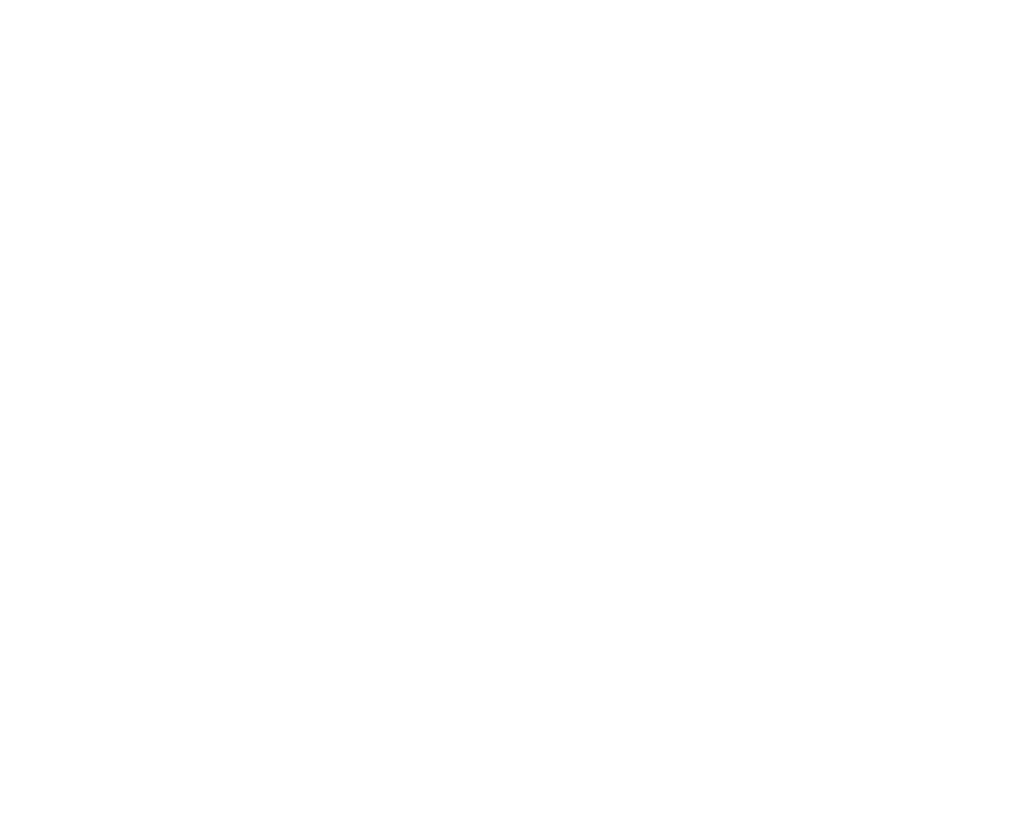
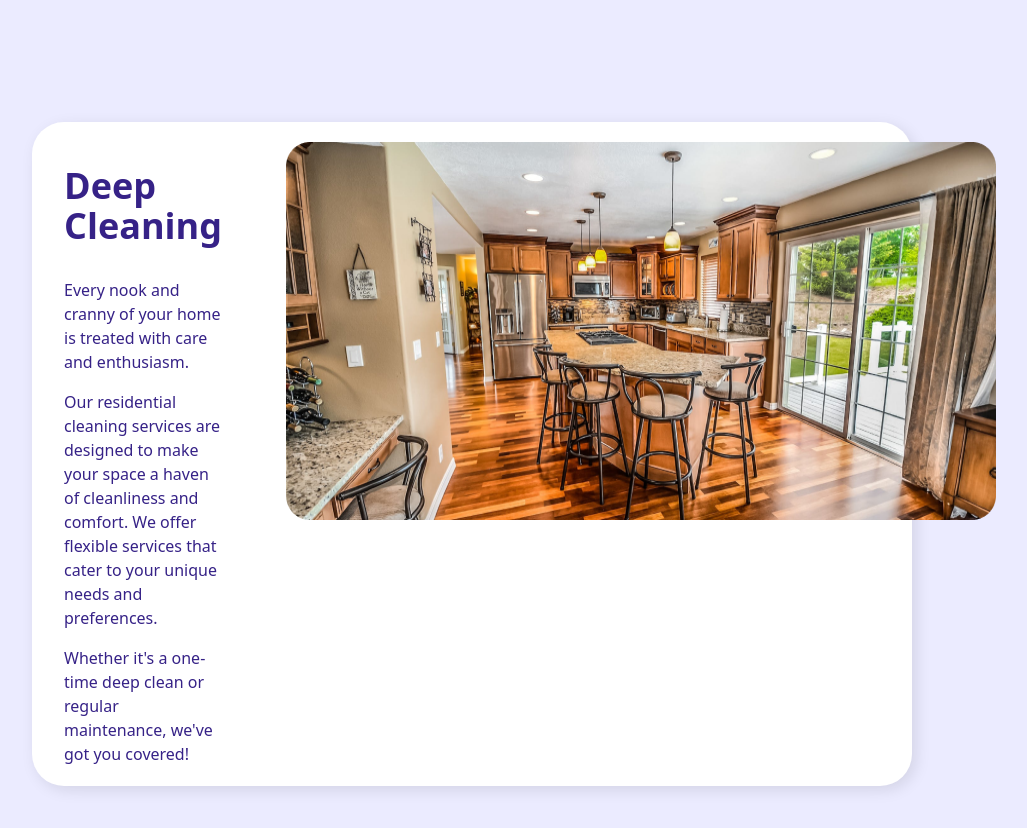
Before and after one commit to Sall99/tuesday-Cleaning-app, a Next.js app: page /residental-cleaning in a window 1280 px wide. Shown: the part 1500-2328 px from the top of the page, without its empty margins (168-1195 px from the left). Before the commit the page ends 1350 px from the top, so only its background shows below. Built offline with nearby package versions, Linux system fonts and the light colour scheme.

Commit message:
add RedisdentialCleaningServices

```diff
--- a/package.json
+++ b/package.json
@@ -32,6 +32,7 @@
     "react-dom": "^18.2.0",
     "react-hook-form": "^7.48.2",
     "react-icons": "^4.11.0",
+    "react-intersection-observer": "^9.5.3",
     "tailwind-merge": "^1.14.0",
     "tailwindcss-animate": "^1.0.7"
   },
--- a/src/app/residental-cleaning/page.tsx
+++ b/src/app/residental-cleaning/page.tsx
@@ -1,6 +1,10 @@
 import React from 'react';
 
-import { CleaningVariety, ShowCase } from '@/components';
+import {
+  CleaningVariety,
+  RedisdentialCleaningServices,
+  ShowCase,
+} from '@/components';
 
 // SHOWCASE TEXT
 const headText =
@@ -32,6 +36,7 @@
         description={description}
         images={images}
       />
+      <RedisdentialCleaningServices />
     </div>
   );
 };
--- a/src/components/index.ts
+++ b/src/components/index.ts
@@ -4,6 +4,7 @@
 import NavBar from './navbar';
 import OurStory from './our-story';
 import OurValues from './our-values';
+import RedisdentialCleaningServices from './redisdential-cleaning-services';
 import ShowCase from './show-case';
 
 export {
@@ -13,5 +14,6 @@
   NavBar,
   OurStory,
   OurValues,
+  RedisdentialCleaningServices,
   ShowCase,
 };
--- a/src/components/our-values/our-values.tsx
+++ b/src/components/our-values/our-values.tsx
@@ -2,6 +2,7 @@
 import { motion, useAnimation } from 'framer-motion';
 import Image from 'next/image';
 import React, { useEffect } from 'react';
+import { useInView } from 'react-intersection-observer';
 
 const cardData = [
   {
@@ -32,19 +33,29 @@
 
 const OurValues = () => {
   const controls = useAnimation();
+  const [ref, inView] = useInView({
+    triggerOnce: true,
+  });
 
   useEffect(() => {
+    if (inView) {
       controls.start((i) => ({
         opacity: 1,
-      transition: { delay: i * 0.3, duration: 0.5, ease: 'easeInOut' },
+        transition: { delay: i * 0.5, duration: 0.5, ease: 'easeInOut' },
       }));
-  }, [controls]);
+    }
+  }, [controls, inView]);
 
   return (
-    <div className='our-values flex bg-gray-500'>
+    <section className='our-values flex bg-gray-500' ref={ref}>
       <div>
         <div className='w-_589 h-_1016 rounded-tr-_64 rounded-r-_64 relative bg-purple-500'>
           <div className='absolute left-1/2 top-1/2 -translate-y-1/2 translate-x-[30%] transform 2xl:translate-x-[10%]'>
+            <motion.div
+              initial={{ opacity: 0, scale: 0.8 }}
+              animate={controls}
+              className='rounded-_32 overflow-hidden'
+            >
               <div className='w-_302 h-_440  2xl:w-_370 2xl:h-_540 rounded-_32 relative bg-yellow-400'>
                 <Image
                   src='/images/pngegg.png'
@@ -53,14 +64,21 @@
                   className='rounded-_32'
                 />
               </div>
+            </motion.div>
           </div>
         </div>
       </div>
       <div className='ml-44 mt-32'>
+        <motion.div
+          initial={{ opacity: 0, scale: 0.8 }}
+          animate={controls}
+          className='overflow-hidden'
+        >
           <h2 className='text-4xl font-bold text-purple-400'>Our values</h2>
           <p className='mt-2 text-base font-bold text-purple-500 2xl:text-2xl'>
             Turning Mess into Magnificence!
           </p>
+        </motion.div>
 
         <div>
           {cardData.map((card, index) => (
@@ -89,7 +107,7 @@
           ))}
         </div>
       </div>
-    </div>
+    </section>
   );
 };
 
--- /dev/null
+++ b/src/components/redisdential-cleaning-services/deep-cleaning.tsx
@@ -0,0 +1,36 @@
+import Image from 'next/image';
+import React from 'react';
+
+const DeepCleaning = () => {
+  return (
+    <div className='deep-cleaning-card flex gap-16 bg-gray-400 py-5 pl-8 pr-5'>
+      <div>
+        <h2 className='mt-6 text-4xl font-bold text-purple-400'>
+          Deep Cleaning
+        </h2>
+        <p className='mt-8 flex flex-col gap-4 text-purple-400'>
+          <span>
+            Every nook and cranny of your home is treated with care and
+            enthusiasm.
+          </span>{' '}
+          <span>
+            Our residential cleaning services are designed to make your space a
+            haven of cleanliness and comfort. We offer flexible services that
+            cater to your unique needs and preferences.
+          </span>{' '}
+          <span>
+            Whether it's a one-time deep clean or regular maintenance, we've got
+            you covered!
+          </span>
+        </p>
+      </div>
+      <div>
+        <div className='w-_710 h-_378 relative'>
+          <Image src='/images/deep-cleaning.png' alt='' fill priority />
+        </div>
+      </div>
+    </div>
+  );
+};
+
+export default DeepCleaning;
--- /dev/null
+++ b/src/components/redisdential-cleaning-services/index.ts
@@ -0,0 +1,3 @@
+import RedisdentialCleaningServices from './redisdential-cleaning-services';
+
+export default RedisdentialCleaningServices;
--- /dev/null
+++ b/src/components/redisdential-cleaning-services/redisdential-cleaning-services.tsx
@@ -0,0 +1,13 @@
+import React from 'react';
+
+import DeepCleaning from './deep-cleaning';
+
+const RedisdentialCleaningServices = () => {
+  return (
+    <section className='px-_200 mt-36 bg-gray-500 pb-44 pt-32'>
+      <DeepCleaning />
+    </section>
+  );
+};
+
+export default RedisdentialCleaningServices;
--- a/src/styles/globals.css
+++ b/src/styles/globals.css
@@ -170,6 +170,11 @@
   box-shadow: 4px 4px 15px 0px rgba(0, 0, 0, 0.1);
 }
 
+.deep-cleaning-card {
+  box-shadow: 4px 4px 15px rgba(0, 0, 0, 0.1);
+  border-radius: 32px;
+}
+
 /* KeyFrames */
 
 @keyframes animate-shake {
--- a/tailwind.config.ts
+++ b/tailwind.config.ts
@@ -112,6 +112,7 @@
         _288: '288px',
         _302: '302px',
         _340: '340px',
+        _378: '378px',
         _370: '370px',
         _405: '405px',
         _430: '430px',
@@ -124,6 +125,7 @@
         _594: '594px',
         _600: '600px',
         _696: '696px',
+        _710: '710px',
         _1016: '1016px',
       },
     },
```
Also changed, not shown: public/images/deep-cleaning.png (added), 1 other file (tests, documents, lock files or other folders). Lines whose indentation alone changed are shown as unchanged.
